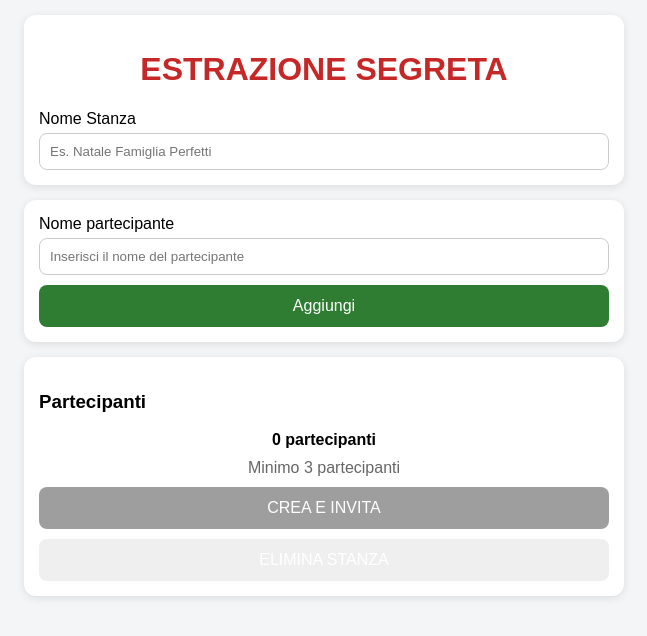
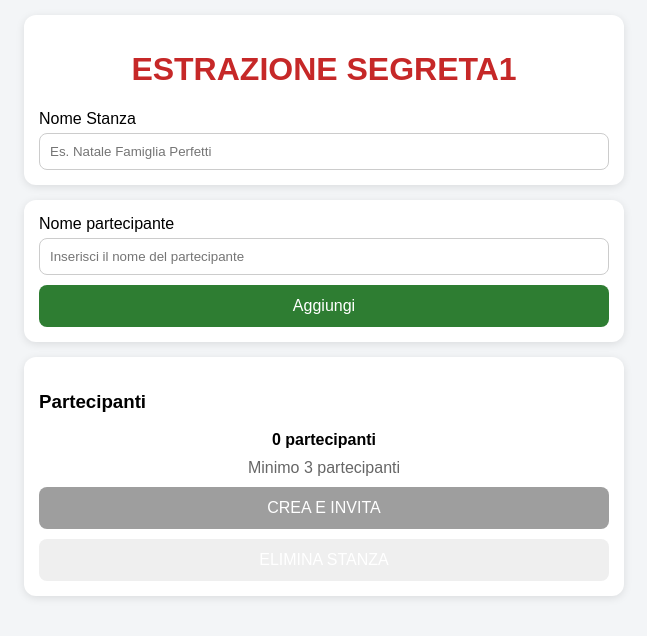
Before and after one commit to mauro-Raspa/Estrazione-Segreta, a plain HTML site: page index.html in a window 1280 px wide. Shown: the whole page, without its empty margins (316-963 px from the left). Drawn offline with Linux system fonts and the light colour scheme.

Commit message:
Update index.html

```diff
--- a/index.html
+++ b/index.html
@@ -135,7 +135,7 @@ button{
 <div class="container">
 
     <div class="card">
-        <h1>ESTRAZIONE SEGRETA</h1>
+        <h1>ESTRAZIONE SEGRETA1</h1>
 
         <label>Nome Stanza</label>
         <input id="roomName"
@@ -1186,9 +1186,11 @@ function inviaLink(nome){
 
 async function salvaDatiFirebase(){
 
+	/*
     if(roomId === ""){
         return;
     }
+	*/
 
     try{
 
```
